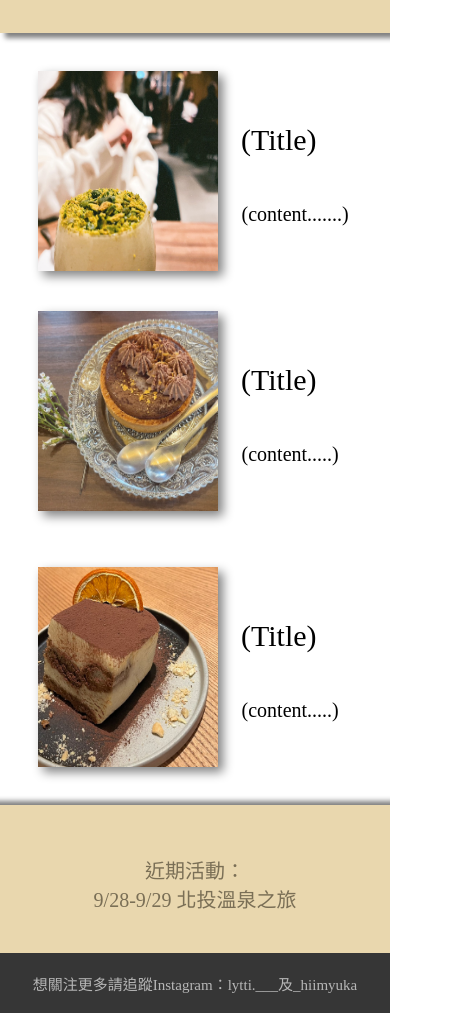
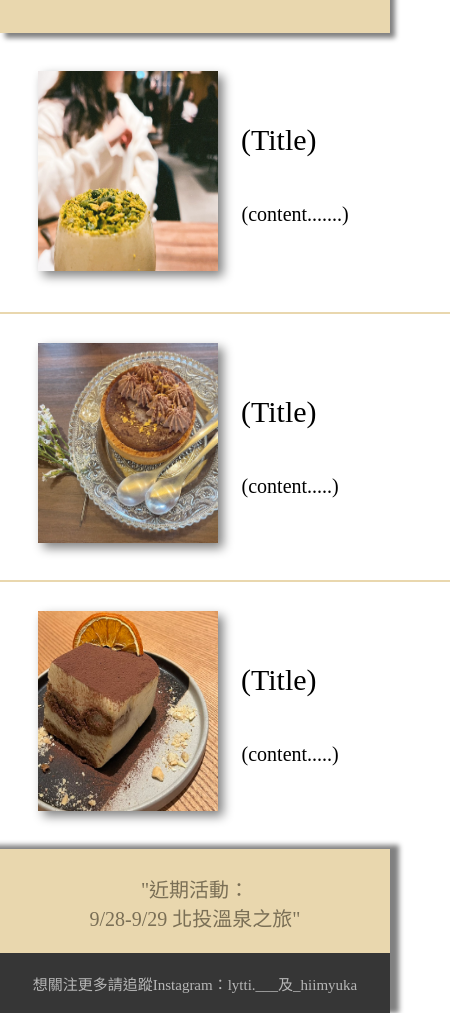
Before and after one commit to timmy052060-cyber/TimmyYuka, a plain HTML site: page index.html in a window 390 px wide. Shown: the part 980-1993 px from the top of the page, 450 px wide, since content can reach past the window. Drawn offline with Linux system fonts and the light colour scheme.

Commit message:
Add files via upload

```diff
--- a/index.html
+++ b/index.html
@@ -40,19 +40,25 @@
                 <h3>(Title)</h3>
                 <p>(content.......)</p>
         </section>
+        <div>
+            <span class="dash"></span>
+        </div>
         <section class="img2">
                 <img src="S__223125564_0.jpg" alt="Tiramisu">
                 <h3>(Title)</h3>
                 <p>(content.....)</p>
         </section>
+        <div>
+            <span class="dash"></span>
+        </div>
         <section class="img3">
                 <img src="S__223125563_0.jpg" alt="Tiramisu">
                 <h3>(Title)</h3>
                 <p>(content.....)</p>
         </section>
         <div class="bridge3">
-            <p>近期活動：</p>
-            <p>9/28-9/29 北投溫泉之旅</p>
+            <p>"近期活動：</p>
+            <p>9/28-9/29 北投溫泉之旅"</p>
         </div>
     </section>
     <footer>
--- a/style.css
+++ b/style.css
@@ -81,7 +81,7 @@ h1 {
     box-shadow: 5px 5px 5px gray;
 }
 .intro {
-    height: 1360px;
+    height: 1300px;
 }
 .img1 {
     display: flex;
@@ -110,8 +110,15 @@ h1 {
 }
 .img1 {
     display: flex;
-    height: 400px;
+    height: 370px;
     padding: 20px 20px 20px 20px;
+}
+.dash {
+    display: block;
+    width:1500px; height: 2px; margin: 5px auto;
+    background-color: #e9d7ae;
+    position: relative;
+    top: -8px; left: -150px;
 }
 .img2 {
     display: flex;
@@ -173,12 +180,13 @@ h1 {
     box-shadow: 0 5px 5px 9px gray;
 }
 .bridge3 p {
+    color:#7a6f56;
     font-size: 20px;
     font-weight: 500;
     display: flex;
     align-items: center; justify-content: center;
     position: relative;
-    top: 50px;
+    top: 23px;
 }
 
 footer {
@@ -228,7 +236,12 @@ footer {
         height: 200px; width:180px;
     }
     .img1 {
-        height: 220px;
+        height: 240px;
+    }
+    .dash {
+        position: relative;
+        top: -6px; left: 0px;
+        width:450px; height: 2px; margin: 5px auto;
     }
     .intro p {
         position: relative;
@@ -253,7 +266,7 @@ footer {
         display: flex;
         align-items: center; justify-content: center;
         position: relative;
-        top: 50px; left: 0px;
+        top: 25px; left: 0px;
     }
 
      .burger {
```
